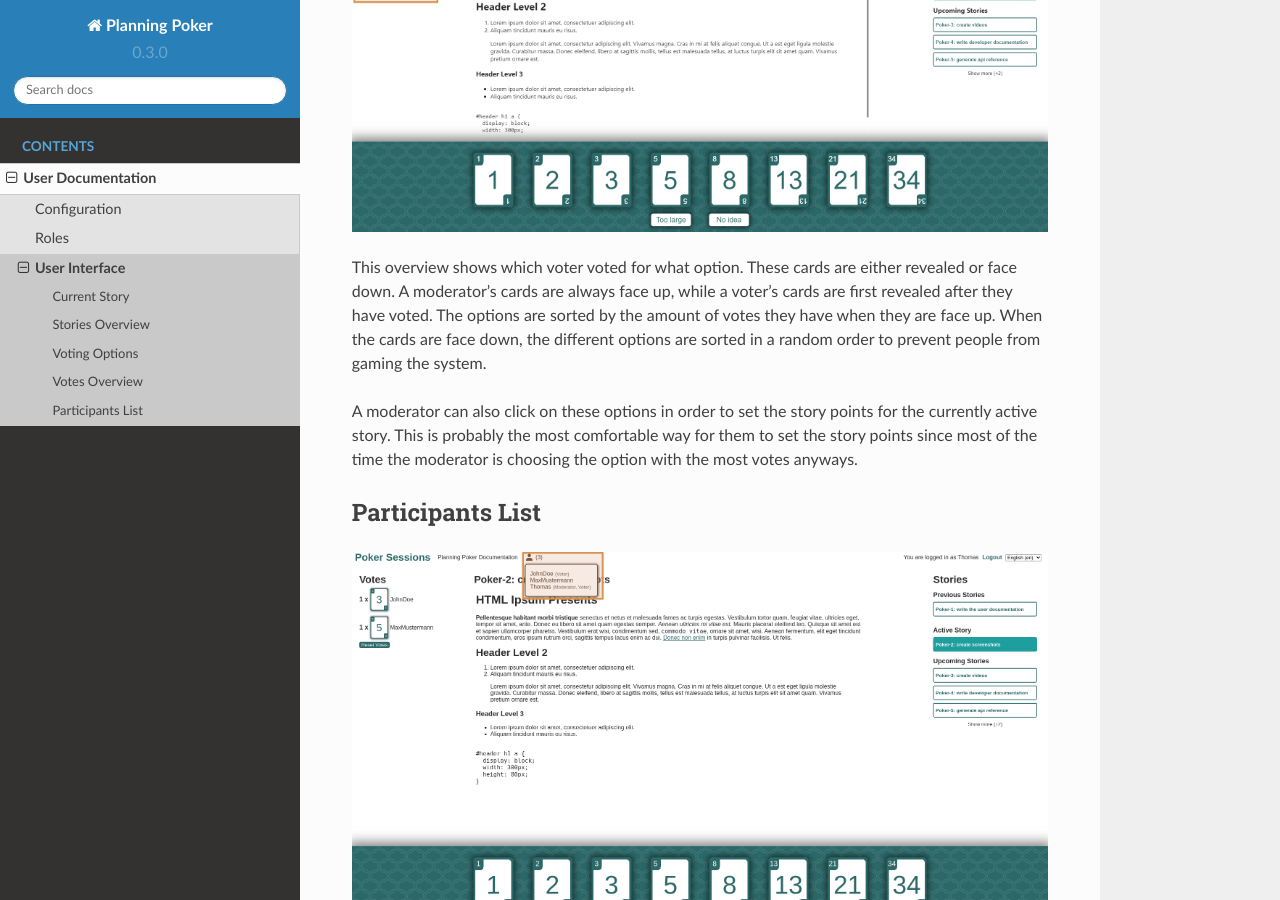
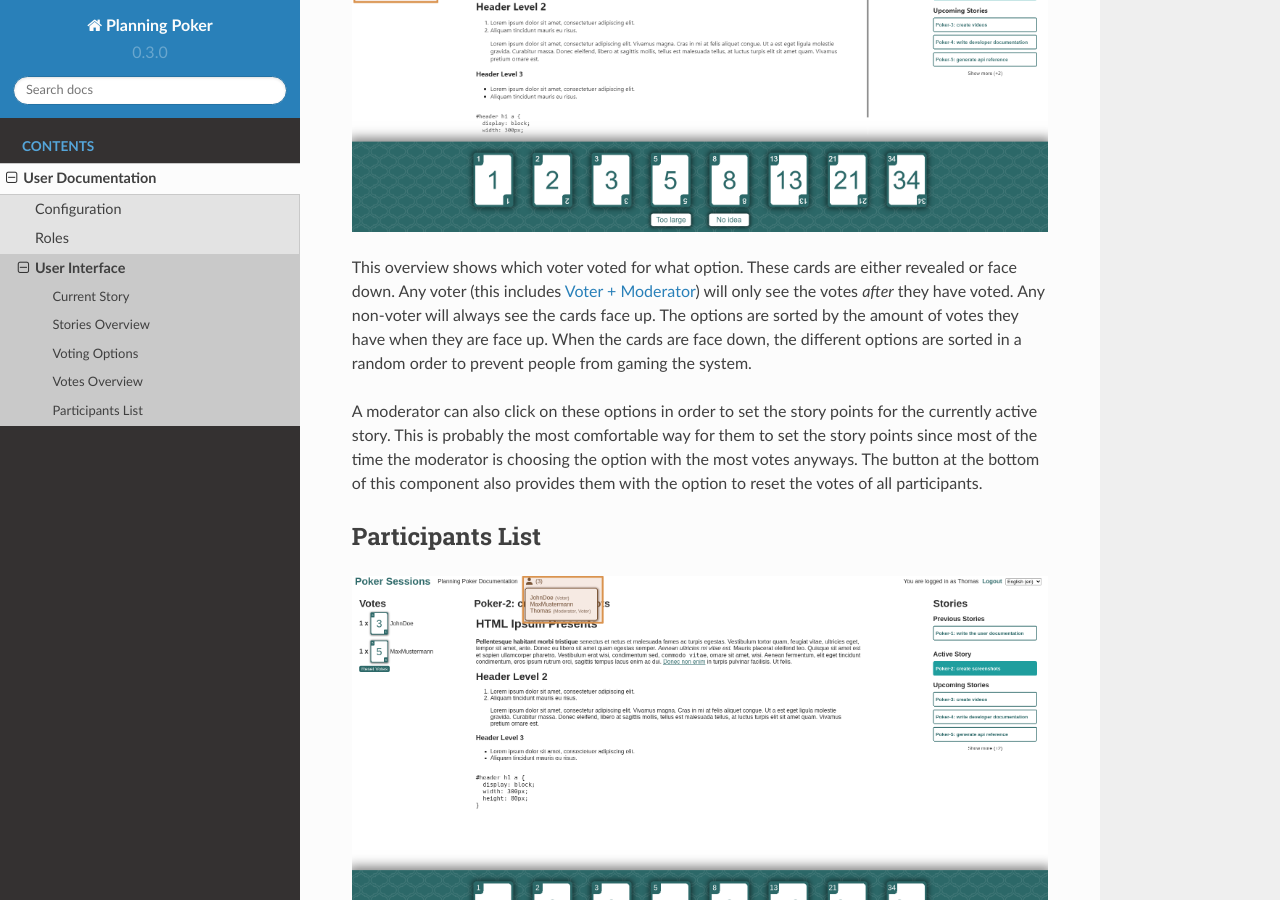
Before and after one commit to rheinwerk-verlag/planning-poker, a Sphinx documentation site: the page built from docs/user_docs/user_interface.rst, in a window 1280 px wide and 900 px high, scrolled down 2485 px. Built offline with Sphinx 7.4.7 and the Read the Docs theme 2.0.0, drawn with Linux system fonts in a browser that asks for light colours.

Commit message:
FIAE-174: Rephrased the explanation for the 'Votes Overview' component to make it more clear what happens to participants who are voters and moderators at the same time.

```diff
--- a/docs/user_docs/user_interface.rst
+++ b/docs/user_docs/user_interface.rst
@@ -49,10 +49,9 @@ them as a voter will send the vote to the server and from there to the other par
 shown in the `Votes Overview`_ component. The moderator will not see the two buttons ``Too large`` and ``No idea`` since
 they are not valid options for the final story points, unless they are also a voter (see :ref:`Voter + Moderator`).
 Clicking on the cards as a moderator will set the story's points to the selected value and set the next unpokered story
-from the Upcoming Stories list as the new currently active story for all participants.
-Being a voter and moderator at the same time means that this component serves two functionalities. The first time it
-is clicked will count as a vote. The second time however will only show the numbered cards and a click sets the final
-story points.
+from the Upcoming Stories list as the new currently active story for all participants. Being a voter and moderator at
+the same time means that this component serves two functionalities. The first time it is clicked will count as a vote.
+The second time however will only show the numbered cards and a click sets the final story points.
 
 Any spectators do not see this component.
 
@@ -62,14 +61,15 @@ Votes Overview
 .. figure:: /static/votes_overview.png
    :alt: Shows all the voters' votes.
 
-This overview shows which voter voted for what option. These cards are either revealed or face down. A moderator's cards
-are always face up, while a voter's cards are first revealed after they have voted. The options are sorted by the amount
-of votes they have when they are face up. When the cards are face down, the different options are sorted in a random
-order to prevent people from gaming the system.
+This overview shows which voter voted for what option. These cards are either revealed or face down. Any voter (this
+includes :ref:`Voter + Moderator`) will only see the votes *after* they have voted. Any non-voter will always see the
+cards face up. The options are sorted by the amount of votes they have when they are face up. When the cards are face
+down, the different options are sorted in a random order to prevent people from gaming the system.
 
 A moderator can also click on these options in order to set the story points for the currently active story. This is
 probably the most comfortable way for them to set the story points since most of the time the moderator is choosing the
-option with the most votes anyways.
+option with the most votes anyways. The button at the bottom of this component also provides them with the option to
+reset the votes of all participants.
 
 Participants List
 -----------------
```
